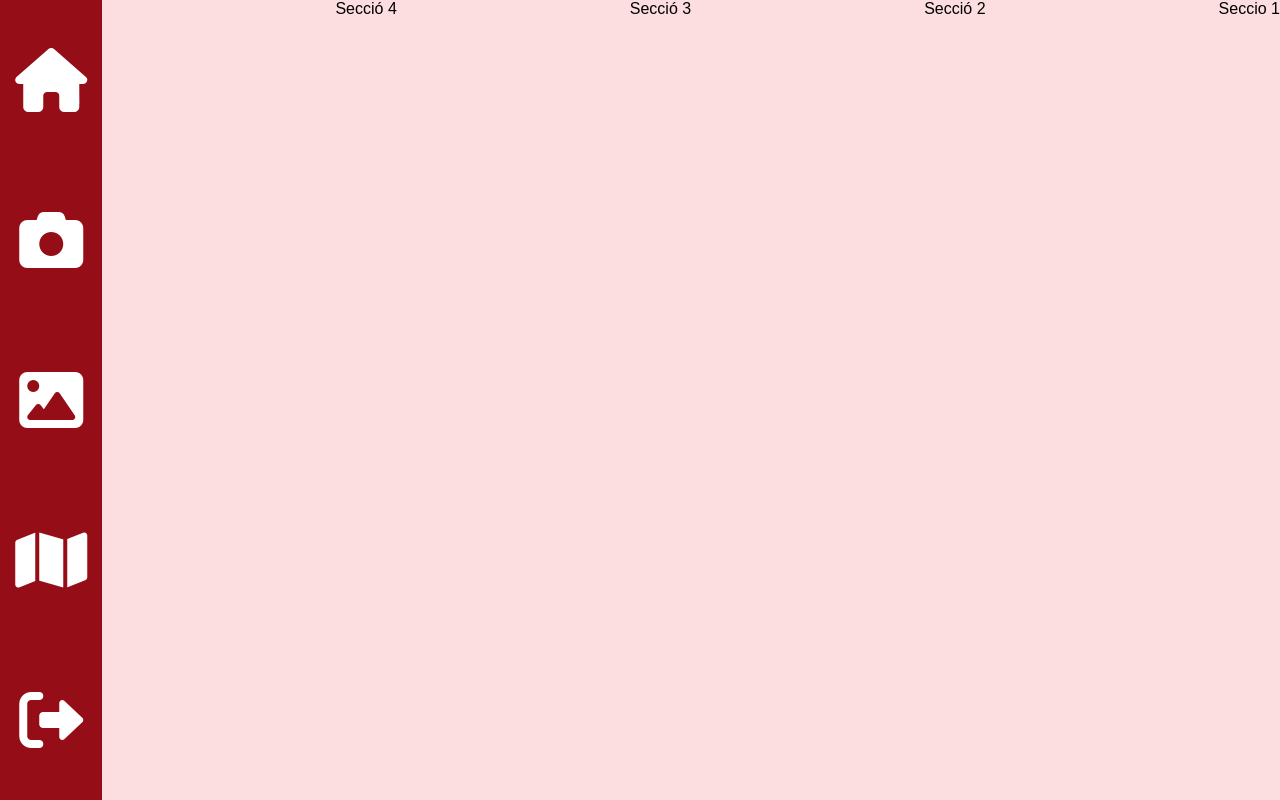
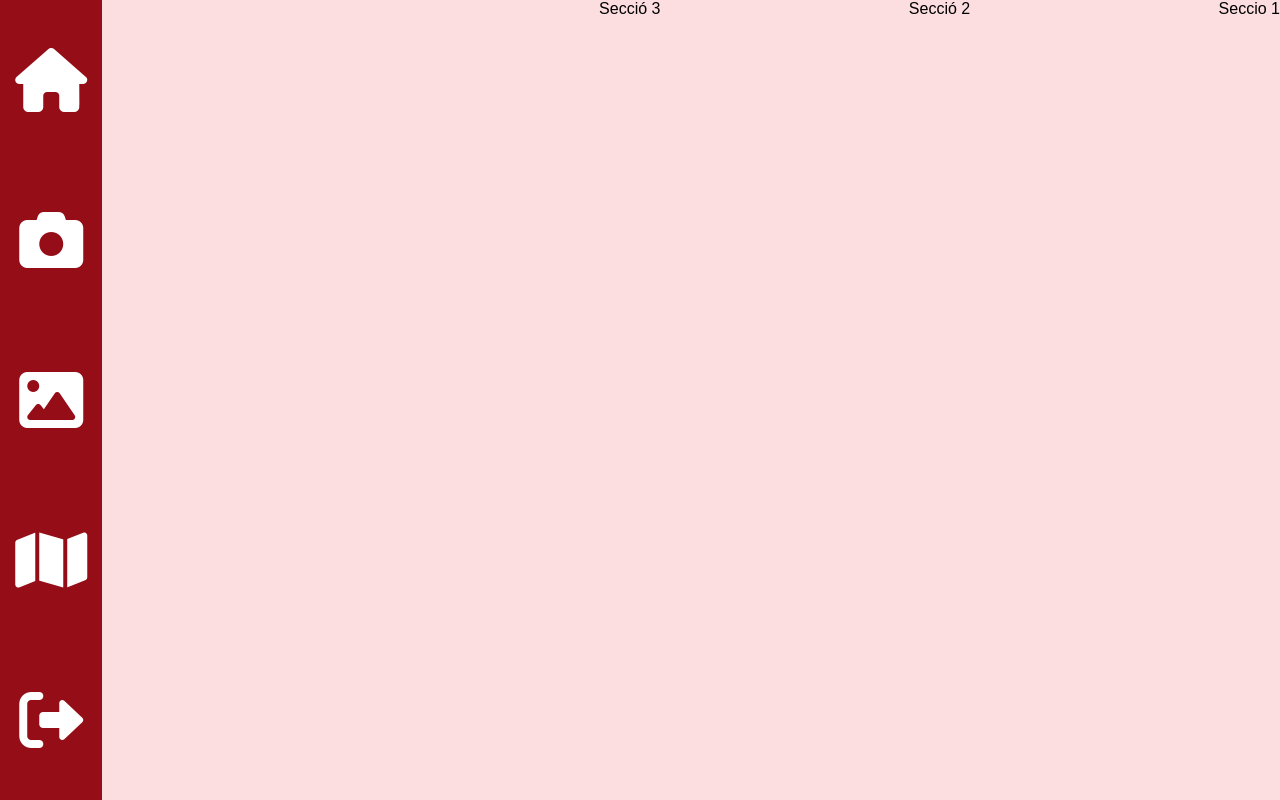
Before and after one commit to JaumeINSRoquetes/recuGerard, a plain HTML site: page index.html in a window 1280 px wide. Drawn offline with Linux system fonts and the light colour scheme.

Commit message:
Update index.html

```diff
--- a/index.html
+++ b/index.html
@@ -25,7 +25,6 @@
         Secció 3
     </div>
     <div id="seccio_4">    <!-- espai central per mostrar contingut -->
-        Secció 4
     </div>
 <div id="menu">
   <i id="boto_1" class="fa-solid fa-house"></i>    <!-- secció inicial -->
```
